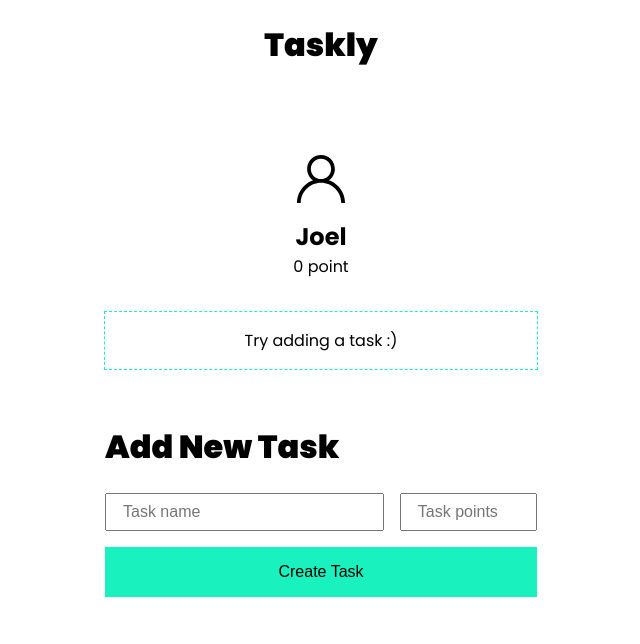
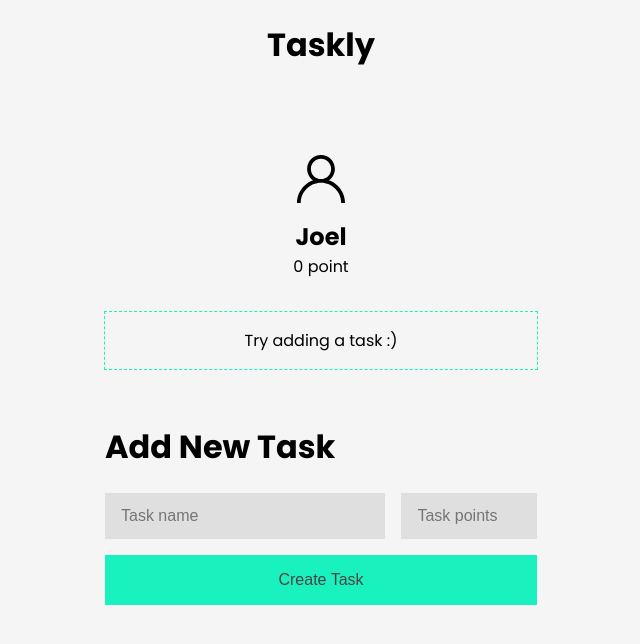
Before and after one commit to joelantonyjoy/taskly, a React (Create React App) app: page / in a window 1280 px wide. Shown: the top 644 px of the page, without its empty margins (319-959 px from the left). Built offline with nearby package versions, Linux system fonts and the light colour scheme.

Commit message:
UX : Design changes

```diff
--- a/src/components/AddTaskForm/AddTaskForm.module.css
+++ b/src/components/AddTaskForm/AddTaskForm.module.css
@@ -3,6 +3,9 @@
     width: 432px;
     justify-content: space-between;
     font-family: poppins-regular;
+}
+h1{
+    font-family: poppins-bold;
 }
 .inputGroup input:nth-child(1){
    width: 60%;
@@ -13,13 +16,23 @@
  }
 input{
     font-size: 16px;
-    padding: 8px 16px;
+    padding: 0px 16px;
+    height: 46px;
+    border: none;
+    color:#4d4343;
+    background-color: #DFDFDF;
 }
 button{
-    margin-top: 16px;
+    margin: 16px 0;
     font-size: 16px;
     background-color: #19F2BE;
     padding: 16px 32px;
     border: none;
     width: 100%;
+    color: #4d4343;
 }
+button:hover{
+    background-color:  #BD0000;
+    color: #ffffff;
+    transition: 0.3s ease;
+}
--- a/src/components/TaskList/TaskList.module.css
+++ b/src/components/TaskList/TaskList.module.css
@@ -13,6 +13,7 @@ li{
     padding: 8px 16px;
     width: 400px;
     cursor: pointer;
+    transition: 0.3s ease-out;
 }
 .done{
     background: #BD0000;
@@ -20,7 +21,7 @@ li{
 }
 .notDone{
     background: #19F2BE;
-    color: #000000;
+    color: #4d4343;
 }
 .noTask{
     padding: 16px;
--- a/src/index.css
+++ b/src/index.css
@@ -19,6 +19,7 @@
 }
 
 body {
+  background-color: #F5F5F5;
   margin: 0;
   font-family: poppins-regular;
   -webkit-font-smoothing: antialiased;
```
